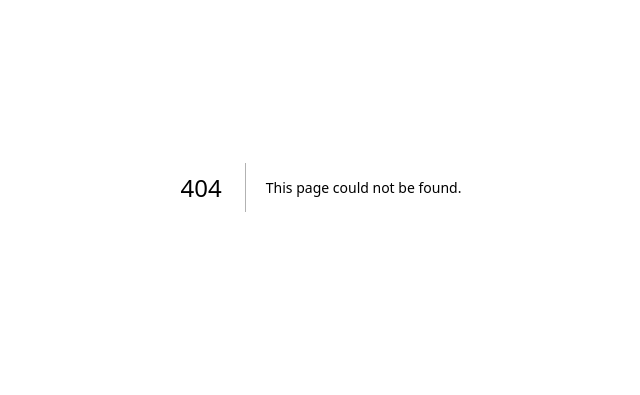
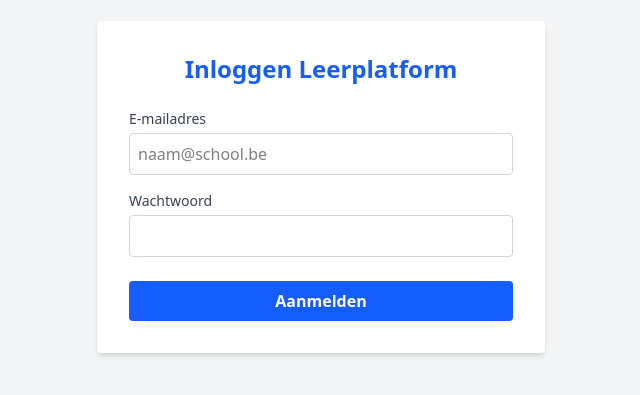
Before and after one commit to ArneSamson/teachermode, a Next.js app: page /login in a window 1280 px wide. Before the commit this address had no page. Shown: the part 213-608 px from the top of the page, without its empty margins (319-959 px from the left). Built offline with nearby package versions, Linux system fonts and the light colour scheme.

Commit message:
feat: add login functionality

```diff
--- a/src/app/dashboard/page.jsx
+++ b/src/app/dashboard/page.jsx
@@ -1,27 +1,60 @@
-import { supabase } from '@/lib/supabase';
+import { createClient } from '@/lib/supabaseServer';
+import { redirect } from 'next/navigation';
 import Link from 'next/link';
 
 export default async function Dashboard() {
-  // We faken de leerling nog even tot we het inlogsysteem bouwen
-  const currentUser = { naam: "Test Leerling", jaar_niveau: 5 };
+  const supabase = await createClient();
 
-  // Haal de opdrachten voor dit specifieke jaar direct uit Supabase
-  const { data: opdrachten, error } = await supabase
+  // 1. Controleer of de gebruiker is ingelogd via Supabase Auth
+  const { data: { user }, error: authError } = await supabase.auth.getUser();
+
+  if (authError || !user) {
+    redirect('/login'); // Niet ingelogd? Direct terug naar de loginpagina!
+  }
+
+  // 2. Haal de extra gegevens (naam en jaar_niveau) van deze leerling op uit jouw 'profielen' tabel
+  const { data: profiel, error: profielError } = await supabase
+    .from('profielen')
+    .select('*')
+    .eq('id', user.id)
+    .single();
+
+  if (profielError || !profiel) {
+    return (
+      <div className="p-8 max-w-4xl mx-auto text-red-600 bg-red-50 rounded">
+        Profiel niet gevonden in de database. Vraag je leerkracht om je account correct te koppelen.
+      </div>
+    );
+  }
+
+  // 3. Haal enkel de ingeschakelde opdrachten op voor het juiste leerjaar
+  const { data: opdrachten, error: opdrachtenError } = await supabase
     .from('opdrachten')
     .select('*')
-    .eq('jaar_niveau', currentUser.jaar_niveau)
+    .eq('jaar_niveau', profiel.jaar_niveau)
     .eq('enabled', true);
 
-  if (error) {
-    console.error(error);
-    return <div className="p-8 text-red-600">Er ging iets mis met het laden van de database.</div>;
+  if (opdrachtenError) {
+    return <div className="p-8 text-red-600">Er ging iets mis met het laden van de opdrachten.</div>;
   }
 
   return (
     <div className="p-8 max-w-4xl mx-auto">
-      <h1 className="text-2xl font-bold mb-4">Welkom, {currentUser.naam}</h1>
-      <p className="mb-8">Jouw lesmateriaal voor het {currentUser.jaar_niveau}e middelbaar:</p>
+      {/* Uitlog-knop bovenaan */}
+      <div className="flex justify-end mb-4">
+        <form action="/auth/signout" method="post">
+          <button className="text-sm text-gray-500 hover:text-red-600 underline">
+            Uitloggen
+          </button>
+        </form>
+      </div>
 
+      <h1 className="text-2xl font-bold mb-4">Welkom, {profiel.naam}</h1>
+      <p className="mb-8">Jouw lesmateriaal voor het {profiel.jaar_niveau}e middelbaar:</p>
+
+      {opdrachten.length === 0 ? (
+        <p className="text-gray-500 italic">Er staan momenteel geen opdrachten voor jou open.</p>
+      ) : (
         <div className="grid gap-4">
           {opdrachten.map((opdracht) => (
             <div key={opdracht.id} className="border p-4 rounded shadow-sm flex justify-between items-center bg-white">
@@ -38,6 +71,7 @@ export default async function Dashboard() {
             </div>
           ))}
         </div>
+      )}
     </div>
   );
 }
--- /dev/null
+++ b/src/app/login/actions.jsx
@@ -0,0 +1,24 @@
+'use server';
+
+import { createClient } from '@/lib/supabaseServer';
+import { redirect } from 'next/navigation';
+
+export async function login(formData) {
+  const email = formData.get('email');
+  const password = formData.get('password');
+  const supabase = await createClient();
+
+  // Supabase probeert de gebruiker in te loggen
+  const { error } = await supabase.auth.signInWithPassword({
+    email,
+    password,
+  });
+
+  if (error) {
+    // Stuur de gebruiker terug met een error in de URL
+    redirect('/login?message=Foutieve inloggegevens');
+  }
+
+  // Bij succes, stuur ze direct naar het dashboard
+  redirect('/dashboard');
+}
--- /dev/null
+++ b/src/app/login/page.jsx
@@ -0,0 +1,58 @@
+import { login } from './actions';
+
+export default async function LoginPage({ searchParams }) {
+  // Lees eventuele foutmeldingen uit de URL
+  const { message } = await searchParams;
+
+  return (
+    <div className="flex justify-center items-center min-h-screen bg-gray-100">
+      <div className="bg-white p-8 rounded shadow-md w-full max-w-md">
+        <h1 className="text-2xl font-bold mb-6 text-center text-blue-600">
+          Inloggen Leerplatform
+        </h1>
+
+        {message && (
+          <div className="bg-red-100 border border-red-400 text-red-700 px-4 py-3 rounded mb-4">
+            {message}
+          </div>
+        )}
+
+        <form action={login} className="flex flex-col gap-4">
+          <div>
+            <label className="block text-sm font-medium text-gray-700 mb-1" htmlFor="email">
+              E-mailadres
+            </label>
+            <input
+              id="email"
+              name="email"
+              type="email"
+              required
+              className="w-full border border-gray-300 p-2 rounded focus:ring-blue-500 focus:border-blue-500"
+              placeholder="naam@school.be"
+            />
+          </div>
+
+          <div>
+            <label className="block text-sm font-medium text-gray-700 mb-1" htmlFor="password">
+              Wachtwoord
+            </label>
+            <input
+              id="password"
+              name="password"
+              type="password"
+              required
+              className="w-full border border-gray-300 p-2 rounded focus:ring-blue-500 focus:border-blue-500"
+            />
+          </div>
+
+          <button
+            type="submit"
+            className="w-full bg-blue-600 text-white p-2 rounded hover:bg-blue-700 font-bold mt-2 transition-colors"
+          >
+            Aanmelden
+          </button>
+        </form>
+      </div>
+    </div>
+  );
+}
--- /dev/null
+++ b/src/lib/supabaseServer.js
@@ -0,0 +1,27 @@
+import { createServerClient } from '@supabase/ssr';
+import { cookies } from 'next/headers';
+
+export async function createClient() {
+  const cookieStore = await cookies();
+
+  return createServerClient(
+    process.env.NEXT_PUBLIC_SUPABASE_URL,
+    process.env.NEXT_PUBLIC_SUPABASE_PUBLISHABLE_KEY,
+    {
+      cookies: {
+        getAll() {
+          return cookieStore.getAll();
+        },
+        setAll(cookiesToSet) {
+          try {
+            cookiesToSet.forEach(({ name, value, options }) =>
+              cookieStore.set(name, value, options)
+            );
+          } catch {
+            // Dit voorkomt errors als cookies proberen te updaten in een Server Component
+          }
+        },
+      },
+    }
+  );
+}
```
Lines whose indentation alone changed are shown as unchanged.
